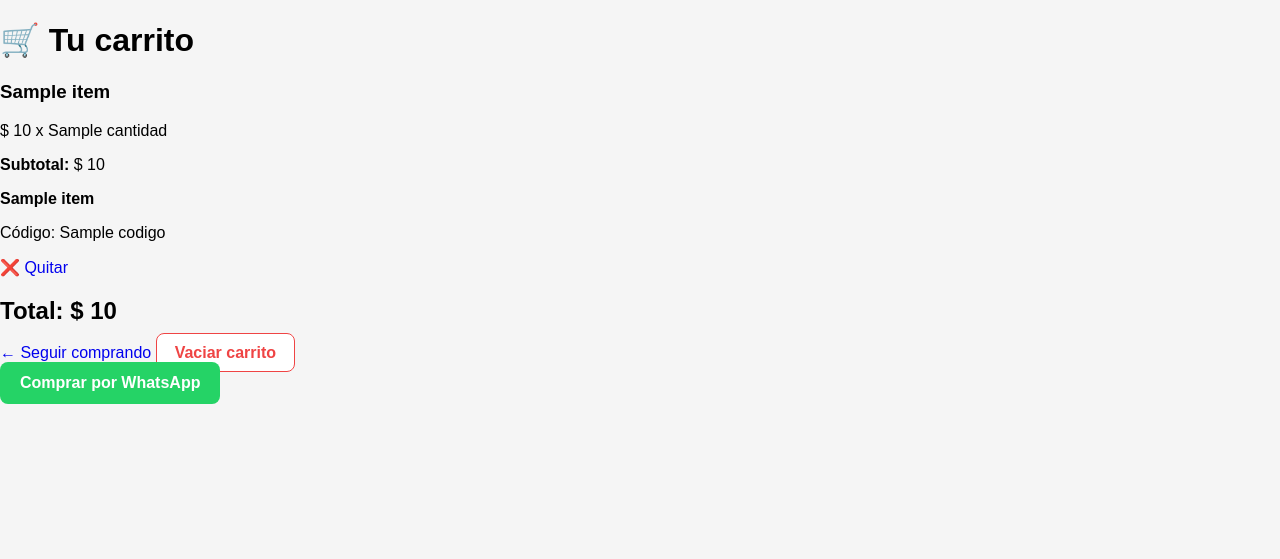
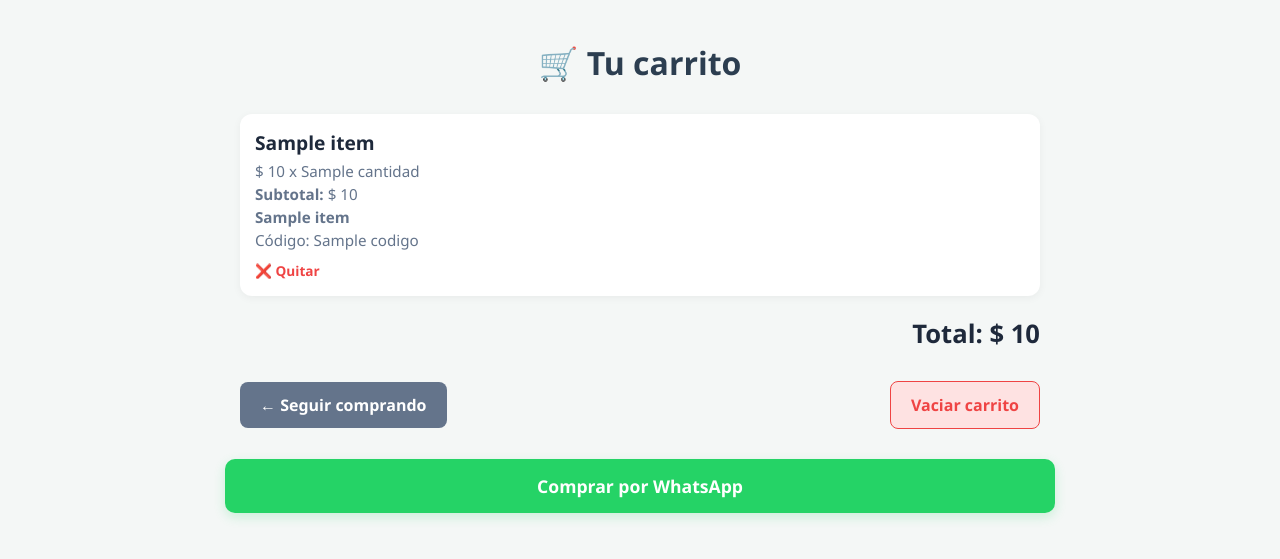
Before and after one commit to matiasari/nueva_tienda-, a Flask app: template templates/carrito.html in a window 1280 px wide. Shown: the top 559 px of the page. Run offline with Flask 3, Linux system fonts and the light colour scheme; the template is opened without the code that fills it: most values are stand-ins (such as "Sample title", 1, 10 or a date in 2020).

Commit message:
Botón comprar y vaciar cambio

```diff
--- a/static/estilos.css
+++ b/static/estilos.css
@@ -457,3 +457,156 @@ body.admin-body {
     gap: 15px;
     flex-wrap: wrap;
 }
+/* --- CONFIGURACIÓN GENERAL --- */
+body {
+    font-family: 'Segoe UI', Roboto, sans-serif;
+    background-color: #f4f7f6;
+    color: #333;
+    padding: 20px;
+    margin: 0;
+}
+
+h1 {
+    text-align: center;
+    color: #2c3e50;
+    margin-bottom: 30px;
+}
+
+/* --- CONTENEDOR DE PRODUCTOS --- */
+.carrito-lista {
+    max-width: 800px;
+    margin: 0 auto;
+    display: flex;
+    flex-direction: column;
+    gap: 15px;
+}
+
+.item-carrito {
+    background: white;
+    display: flex;
+    align-items: center;
+    padding: 15px;
+    border-radius: 12px;
+    box-shadow: 0 2px 8px rgba(0,0,0,0.05);
+    gap: 20px;
+}
+
+.item-carrito img {
+    width: 100px;
+    height: 100px;
+    object-fit: cover;
+    border-radius: 8px;
+    background: #f9f9f9;
+}
+
+.info {
+    flex: 1;
+}
+
+.info h3 {
+    margin: 0 0 5px 0;
+    font-size: 1.2rem;
+    color: #1e293b;
+}
+
+.info p {
+    margin: 3px 0;
+    color: #64748b;
+    font-size: 0.95rem;
+}
+
+.btn-quitar {
+    display: inline-block;
+    margin-top: 8px;
+    color: #ef4444;
+    text-decoration: none;
+    font-size: 0.85rem;
+    font-weight: 600;
+}
+
+/* --- TOTAL --- */
+h2 {
+    text-align: right;
+    max-width: 800px;
+    margin: 20px auto;
+    font-size: 1.6rem;
+    color: #1e293b;
+}
+
+/* --- BOTONES DE ACCIÓN --- */
+.acciones-carrito {
+    max-width: 800px;
+    margin: 30px auto;
+    display: flex;
+    justify-content: space-between;
+    align-items: center;
+    gap: 10px;
+}
+
+/* Botón Volver / Seguir comprando */
+.btn-seguir {
+    background-color: #64748b;
+    color: white;
+    padding: 12px 20px;
+    border-radius: 8px;
+    text-decoration: none;
+    font-weight: 600;
+    transition: background 0.3s;
+}
+
+.btn-seguir:hover {
+    background-color: #334155;
+}
+
+/* Botón Vaciar carrito */
+.btn-vaciar {
+    background-color: #fee2e2;
+    color: #ef4444;
+    padding: 12px 20px;
+    border-radius: 8px;
+    text-decoration: none;
+    font-weight: 600;
+    transition: all 0.3s;
+}
+
+.btn-vaciar:hover {
+    background-color: #ef4444;
+    color: white;
+}
+
+/* Botón WhatsApp */
+.btn-whatsapp {
+    display: block;
+    max-width: 800px;
+    margin: 20px auto;
+    background-color: #25d366;
+    color: white;
+    text-align: center;
+    padding: 15px;
+    border-radius: 10px;
+    text-decoration: none;
+    font-weight: 700;
+    font-size: 1.1rem;
+    box-shadow: 0 4px 12px rgba(37, 211, 102, 0.2);
+    transition: transform 0.2s, background 0.3s;
+}
+
+.btn-whatsapp:hover {
+    background-color: #128c7e;
+    transform: translateY(-2px);
+}
+
+/* Ajuste para móviles */
+@media (max-width: 600px) {
+    .item-carrito {
+        flex-direction: column;
+        text-align: center;
+    }
+    .acciones-carrito {
+        flex-direction: column;
+    }
+    .btn-seguir, .btn-vaciar, .btn-whatsapp {
+        width: 100%;
+        box-sizing: border-box;
+    }
+}
--- a/templates/carrito.html
+++ b/templates/carrito.html
@@ -52,8 +52,10 @@
 
 
 {% else %}
-    <a href="/" class="btn-seguir">
-    ← Seguir comprando
+    <div style="text-align: center; margin-top: 50px;">
+        <p>Tu carrito está vacío ☹️</p>
+        <a href="/" class="btn-seguir">← Volver a la tienda</a>
+    </div>
 {% endif %}
 
 <a
```
